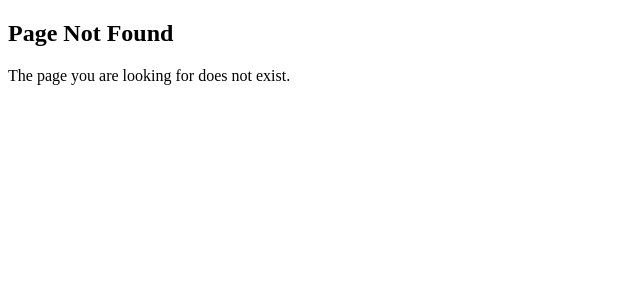
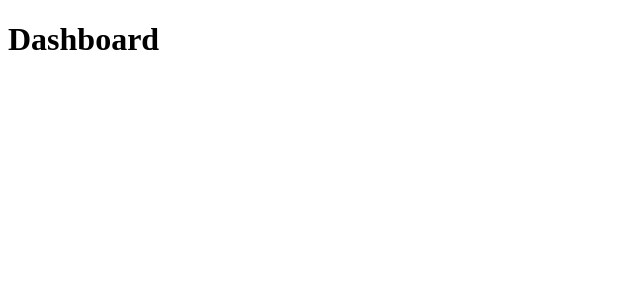
Before and after one commit to GiorgiTch204/nextjs_practise, a Next.js app: page /dashboard in a window 1280 px wide. Before the commit this address had no page. Shown: the top 300 px of the page, without its empty margins (0-640 px from the left). Built offline with nearby package versions, Linux system fonts and the light colour scheme.

Commit message:
Learned Private folders structure and colocation

```diff
--- /dev/null
+++ b/src/app/_lib/page.tsx
@@ -0,0 +1,3 @@
+export default function PrivateRoute(){
+    return <h1>You cannot view this in the browser.</h1>
+};
--- /dev/null
+++ b/src/app/dashboard/line-chart.tsx
@@ -0,0 +1,3 @@
+export default function LineChart(){
+    return <h1>Line Chart</h1>
+};
--- /dev/null
+++ b/src/app/dashboard/page.tsx
@@ -0,0 +1,7 @@
+function BarChart(){
+    return <h1>Bar Chart</h1>
+}
+
+export default function Dashboard(){
+    return <h1>Dashboard</h1>
+}
```
Also changed, not shown: src/app/_lib/format-date.ts (added).
